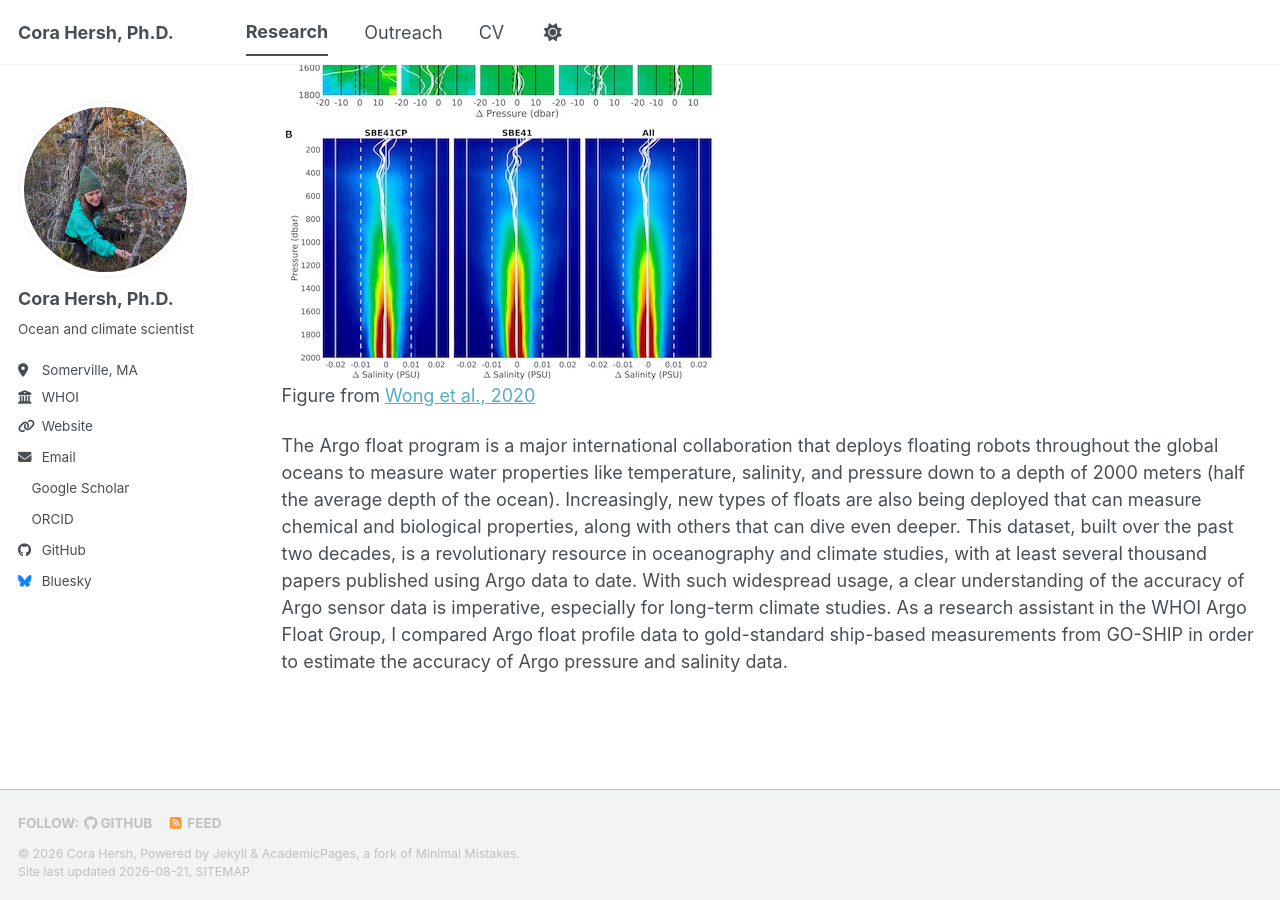
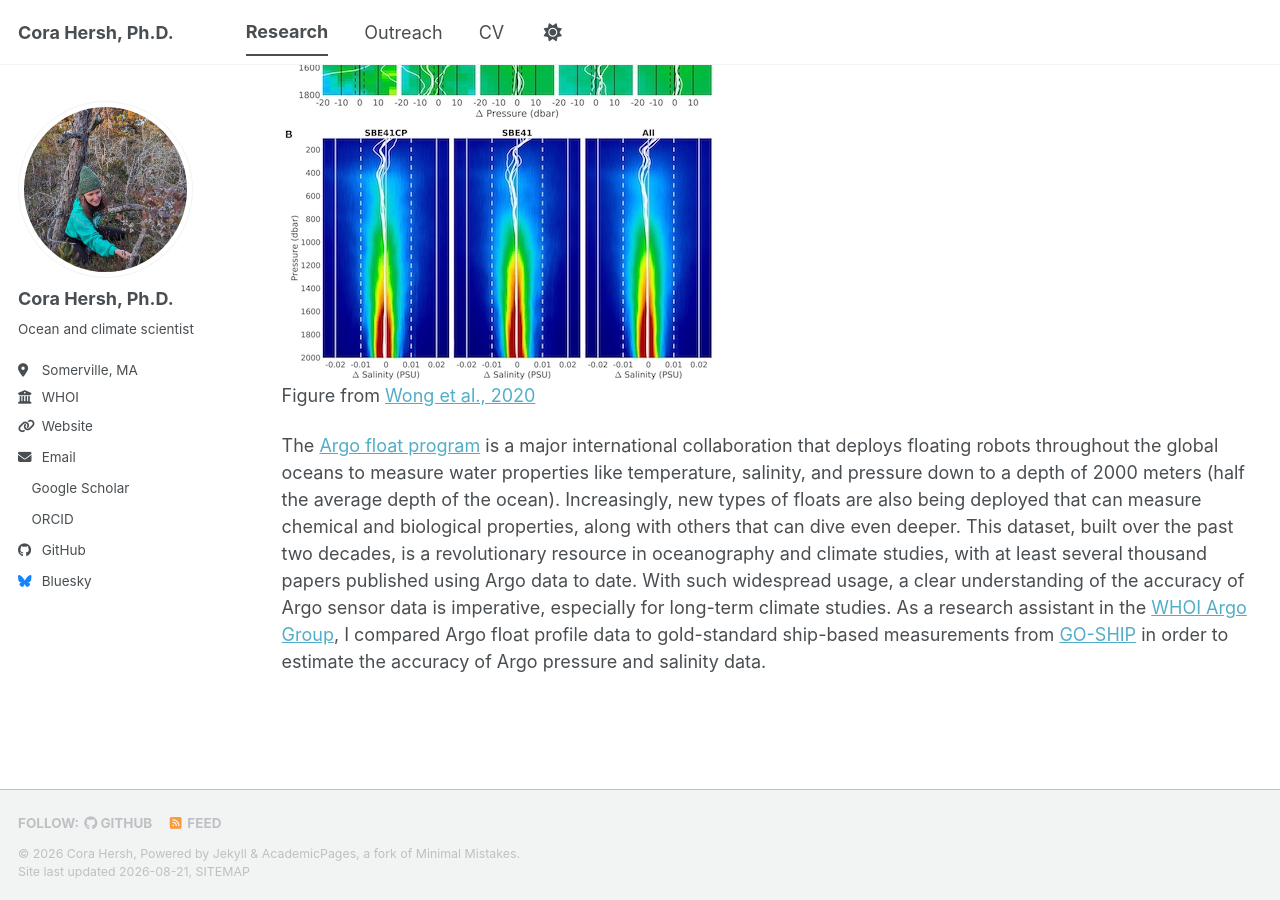
Before and after one commit to cora-a-hersh/cora-a-hersh.github.io, a Jekyll site: the page built from _pages/research.html, in a window 1280 px wide and 900 px high, scrolled down 1134 px. Built offline with Jekyll 4.4.1, drawn with Linux system fonts in a browser that asks for light colours; a style sheet for code colours, icons or effects is not loaded.

Commit message:
Add links to Argo float program and WHOI group

```diff
--- a/_pages/research.html
+++ b/_pages/research.html
@@ -29,13 +29,13 @@ author_profile: true
     <img src = "https://github.com/cora-a-hersh/cora-a-hersh.github.io/blob/master/images/Wong_et_al_figure_smaller.jpeg?raw=true">
     <br> Figure from <a href="https://www.frontiersin.org/journals/marine-science/articles/10.3389/fmars.2020.00700/full">Wong et al., 2020</a>
     <p>
-    The Argo float program is a major international collaboration that deploys floating robots throughout the global oceans to
+    The <a href="https://argo.ucsd.edu/">Argo float program</a> is a major international collaboration that deploys floating robots throughout the global oceans to
     measure water properties like temperature, salinity, and pressure down to a depth of 2000 meters (half the average depth of
     the ocean). Increasingly, new types of floats are also being deployed that can measure chemical and biological properties, along
     with others that can dive even deeper. This dataset, built over the past two decades, is a revolutionary resource in oceanography
     and climate studies, with at least several thousand papers published using Argo data to date. With such widespread usage, a clear
     understanding of the accuracy of Argo sensor data is imperative, especially for long-term climate studies. As a research assistant
-    in the WHOI Argo Float Group, I compared Argo float profile data to gold-standard ship-based measurements from GO-SHIP in order to
+    in the <a href="https://www2.whoi.edu/site/argo/">WHOI Argo Group</a>, I compared Argo float profile data to gold-standard ship-based measurements from <a href="http://www.go-ship.org/">GO-SHIP</a> in order to
     estimate the accuracy of Argo pressure and salinity data.
 
 {% include base_path %}
```
